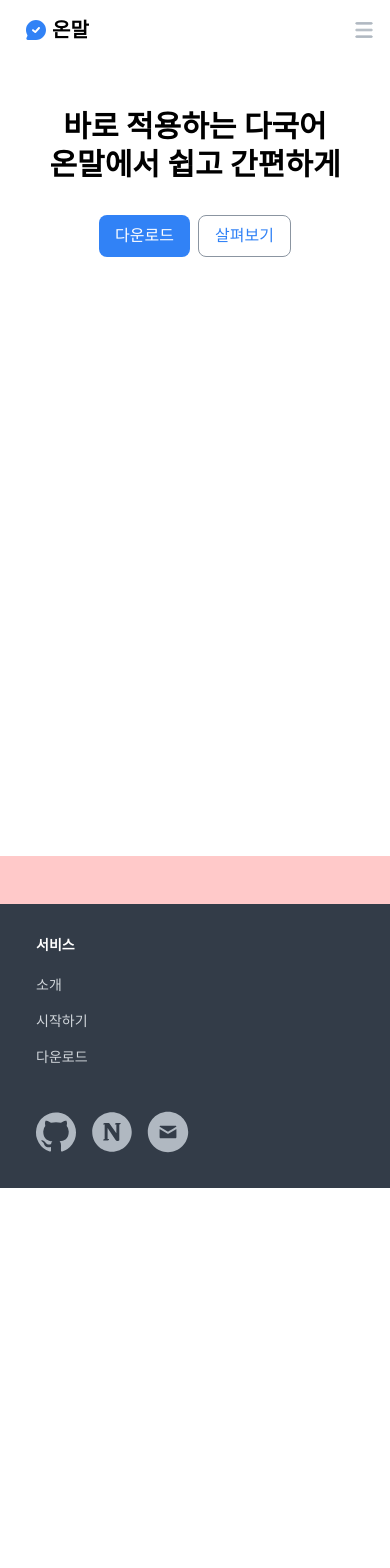
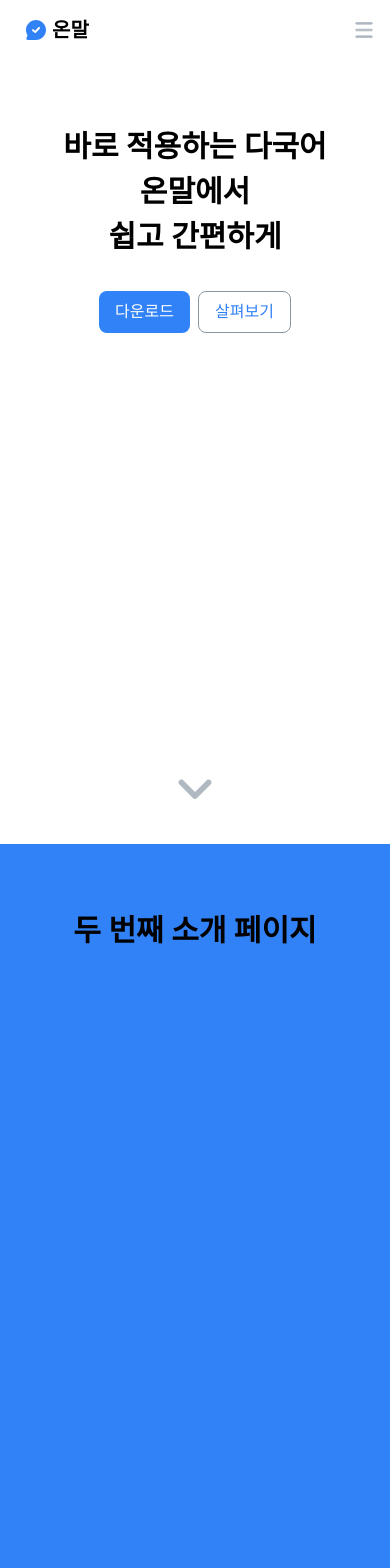
Before and after one commit to righthunkwon/onmal-web, a React (Vite) app: page / in a window 390 px wide. Shown: the top 1568 px of the page. Before the commit the page ends 1188 px from the top, so only its background shows below. Built offline with nearby package versions, Linux system fonts and the light colour scheme.

Commit message:
feat: 홈 페이지 화면 분할 및 부드러운 스크롤 이동 적용

```diff
--- a/src/domains/home/HomePage.tsx
+++ b/src/domains/home/HomePage.tsx
@@ -1,41 +1,12 @@
 import React from 'react';
-import { Link } from 'react-router-dom';
+import HomeIntroduce1 from './components/HomeIntroduce1';
+import HomeIntroduce2 from './components/HomeIntroduce2';
 
 const HomePage: React.FC = () => {
-  const handleClickDownload = () => {
-    alert('다운로드');
-  };
-
   return (
     <>
-      <div className="flex min-h-[calc(100vh)] flex-col pt-12 sm:pt-32">
-        <div className="flex-1 mx-auto text-center animate-fade-in">
-          <div className="mb-8 text-3xl font-semibold leading-tight sm:mb-12 sm:text-6xl">
-            바로 적용하는 다국어
-            <br /> 온말에서 쉽고 간편하게
-          </div>
-
-          <div className="flex justify-center gap-2 sm:text-xl">
-            {/* 최신버전 다운로드 */}
-            <button
-              onClick={handleClickDownload}
-              className="px-4 py-2 text-white rounded-lg bg-ourBlue hover:bg-ourEventBlueDark hover:cursor-pointer"
-            >
-              다운로드
-            </button>
-            {/* 시작하기 페이지로 이동 */}
-            <Link
-              to={'/start'}
-              className="px-4 py-2 rounded-lg text-ourTextBlue border-ourGray hover:text-ourEventBlueDark border-1 hover:cursor-pointer hover:border-black"
-            >
-              살펴보기
-            </Link>
-          </div>
-        </div>
-        <div className="h-12 bg-red-200">
-          <img src="" alt="" />
-        </div>
-      </div>
+      <HomeIntroduce1 />
+      <HomeIntroduce2 />
     </>
   );
 };
--- /dev/null
+++ b/src/domains/home/components/HomeIntroduce1.tsx
@@ -0,0 +1,71 @@
+import React from 'react';
+import { Link } from 'react-router-dom';
+import down from '@/assets/svgs/btn-angle-down.svg';
+
+const HomeIntroduce1: React.FC = () => {
+  const handleClickDownload = () => {
+    alert('다운로드');
+  };
+
+  const handleClickMoveDown = () => {
+    const distance = window.innerHeight - 60;
+    const duration = 1000;
+    const startY = window.scrollY;
+    const startTime = performance.now();
+
+    const animate = (now: number) => {
+      const elapsed = now - startTime;
+      const progress = Math.min(elapsed / duration, 1);
+      const eased =
+        progress < 0.5
+          ? 2 * progress * progress
+          : -1 + (4 - 2 * progress) * progress;
+      window.scrollTo(0, startY + distance * eased);
+      if (progress < 1) {
+        requestAnimationFrame(animate);
+      }
+    };
+    requestAnimationFrame(animate);
+  };
+
+  return (
+    <>
+      <section className="flex min-h-[calc(100vh-60px)] flex-col justify-between pt-16 sm:pt-24">
+        <div className="animate-fade-in mx-auto flex-1 text-center">
+          <div className="mb-8 text-3xl leading-normal font-semibold sm:mb-12 sm:text-6xl sm:leading-tight">
+            <span className="block">바로 적용하는 다국어</span>
+            <span className="block sm:inline">온말에서 </span>
+            <span className="sm:inline">쉽고 간편하게</span>
+          </div>
+
+          <div className="flex justify-center gap-2 sm:text-xl">
+            {/* 최신버전 다운로드 */}
+            <button
+              onClick={handleClickDownload}
+              className="bg-ourBlue hover:bg-ourEventBlueDark rounded-lg px-4 py-2 text-white hover:cursor-pointer"
+            >
+              다운로드
+            </button>
+            {/* 시작하기 페이지로 이동 */}
+            <Link
+              to={'/start'}
+              className="text-ourTextBlue border-ourGray hover:text-ourEventBlueDark rounded-lg border-1 px-4 py-2 hover:cursor-pointer hover:border-black"
+            >
+              살펴보기
+            </Link>
+          </div>
+        </div>
+        <div className="animate-bounce-small mx-auto">
+          <button
+            className="hover:cursor-pointer"
+            onClick={handleClickMoveDown}
+          >
+            <img className="h-24 w-24" src={down} alt="down" />
+          </button>
+        </div>
+      </section>
+    </>
+  );
+};
+
+export default HomeIntroduce1;
--- /dev/null
+++ b/src/domains/home/components/HomeIntroduce2.tsx
@@ -0,0 +1,17 @@
+import React from 'react';
+
+const HomeIntroduce2: React.FC = () => {
+  return (
+    <>
+      <section className="bg-ourBlue flex min-h-[calc(100vh-60px)] flex-col justify-between pt-16 sm:pt-24">
+        <div className="animate-fade-in mx-auto flex-1 text-center">
+          <div className="mb-8 text-3xl leading-normal font-semibold sm:mb-12 sm:text-6xl sm:leading-tight">
+            <span className="block">두 번째 소개 페이지</span>
+          </div>
+        </div>
+      </section>
+    </>
+  );
+};
+
+export default HomeIntroduce2;
```
